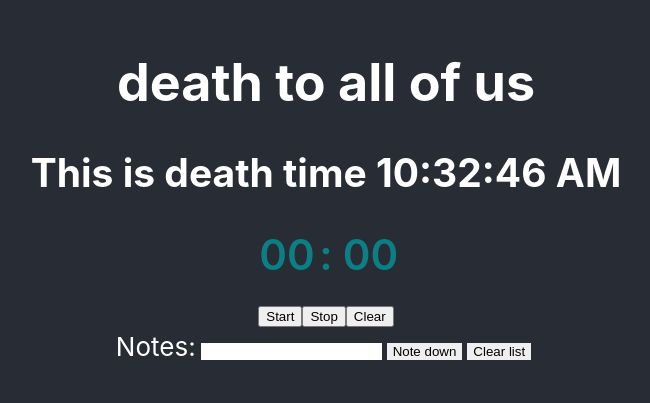
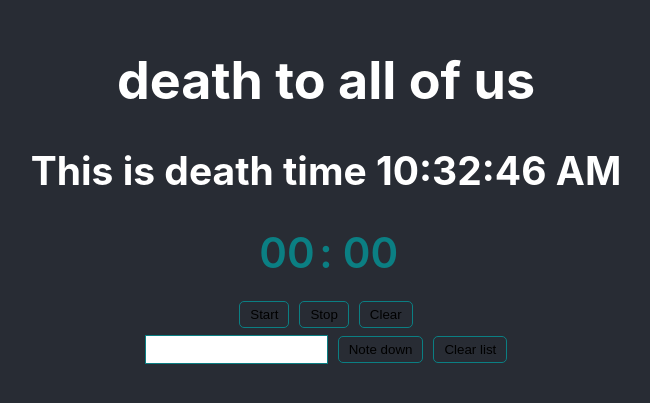
Before and after one commit to titoan/todo-react-app, a React (Create React App) app: page / in a window 1280 px wide. Shown: the part 211-614 px from the top of the page, without its empty margins (314-964 px from the left). Built offline with nearby package versions, Linux system fonts and the light colour scheme.

Commit message:
new styles for btns,inputs,list items

```diff
--- a/src/component/Forms.js
+++ b/src/component/Forms.js
@@ -43,9 +43,8 @@ export class Forms extends React.Component{
           };
 
           this.setState(state => ({
-            textItems: state.textItems.concat(newItem),
+            textItems: state.textItems.concat(newItem), //Добавление элеентов в массив должно происходить при помощи метода concat потому, что тот возвращает новый массив, а не видоизменяет текущий
             value: "",
-
           }));
     }
 
@@ -53,13 +52,20 @@ export class Forms extends React.Component{
         localStorage.clear();
     }
 
+    delItem = (id)=>{
+        console.log(this.props.text)
+        this.setState(prevState=>({
+            textItems: this.props.text.filter(el => el.id != id)
+        }))
+    }
+
+
     render(){
         return  (
             <form onSubmit={this.handleSubmit} className="add-list">
                 <MyNote text={this.state.textItems}/>
                 <label>
-                    Notes:
-                    <input type="text" name="name" onChange={this.handleChange} value={this.state.value}/>
+                    <input type="text" name="name" className="all-input" onChange={this.handleChange} value={this.state.value}/>
                 </label>
                 <input type="submit" value="Note down" onClick={this.noteDown}/>
                 <input type="submit" value="Clear list" onClick={this.clearList}/>
@@ -69,10 +75,13 @@ export class Forms extends React.Component{
 }
 
 class MyNote extends React.Component{
+    constructor(props){
+        super(props)
+    }
     render(){
         return (
             <div>{this.props.text.map(item => (
-                <p>{item.text}</p>
+                <p key={item.id} className="list-item">{item.text} <span key={item.id} onClick={this.delItem} className="del-item"></span></p>
               ))}</div>
         )
     }
--- a/src/component/Timer_1.js
+++ b/src/component/Timer_1.js
@@ -12,7 +12,7 @@ export class Timer_1 extends React.Component {
   }
 
   timerStrart() {
-    this.timerID = setInterval(() => this.increment(), 100);
+    this.timerID = setInterval(() => this.increment(), 1000);
   }
 
   timerStop = () => {
--- a/src/index.css
+++ b/src/index.css
@@ -52,7 +52,6 @@ ul{
 
 form.add-list input{
   outline: none;
-  border: none;
 }
 
 form.add-list label input{
@@ -67,3 +66,37 @@ form.add-list input[type="submit"]{
 .timer-box{
   width: 50px;
 }
+
+.list-item{
+  border: 1px solid rgb(11, 127, 131);
+  position: relative;
+  border-radius: 10px;
+  margin: 8px 0;
+  font-size: 24px;
+}
+
+.del-item{
+  position: absolute;
+  right: 10px;
+  width: 20px;
+  height: 20px;
+  bottom: 50%;
+  transform: translate(0, 50%);
+  background-image: url(../src/img/close.svg);
+  background-repeat: no-repeat;
+  cursor: pointer;
+}
+
+button, input[type="submit"]{
+  border: 1px solid rgb(11, 127, 131);
+  background-color: transparent;
+  cursor: pointer;
+  margin: 0 5px;
+  padding: 5px 10px;
+  border-radius: 5px;
+}
+
+.all-input{
+  border: 1px solid rgb(11, 127, 131);
+  height: 25px;
+}
```
Also changed, not shown: src/img/close.svg (added).
